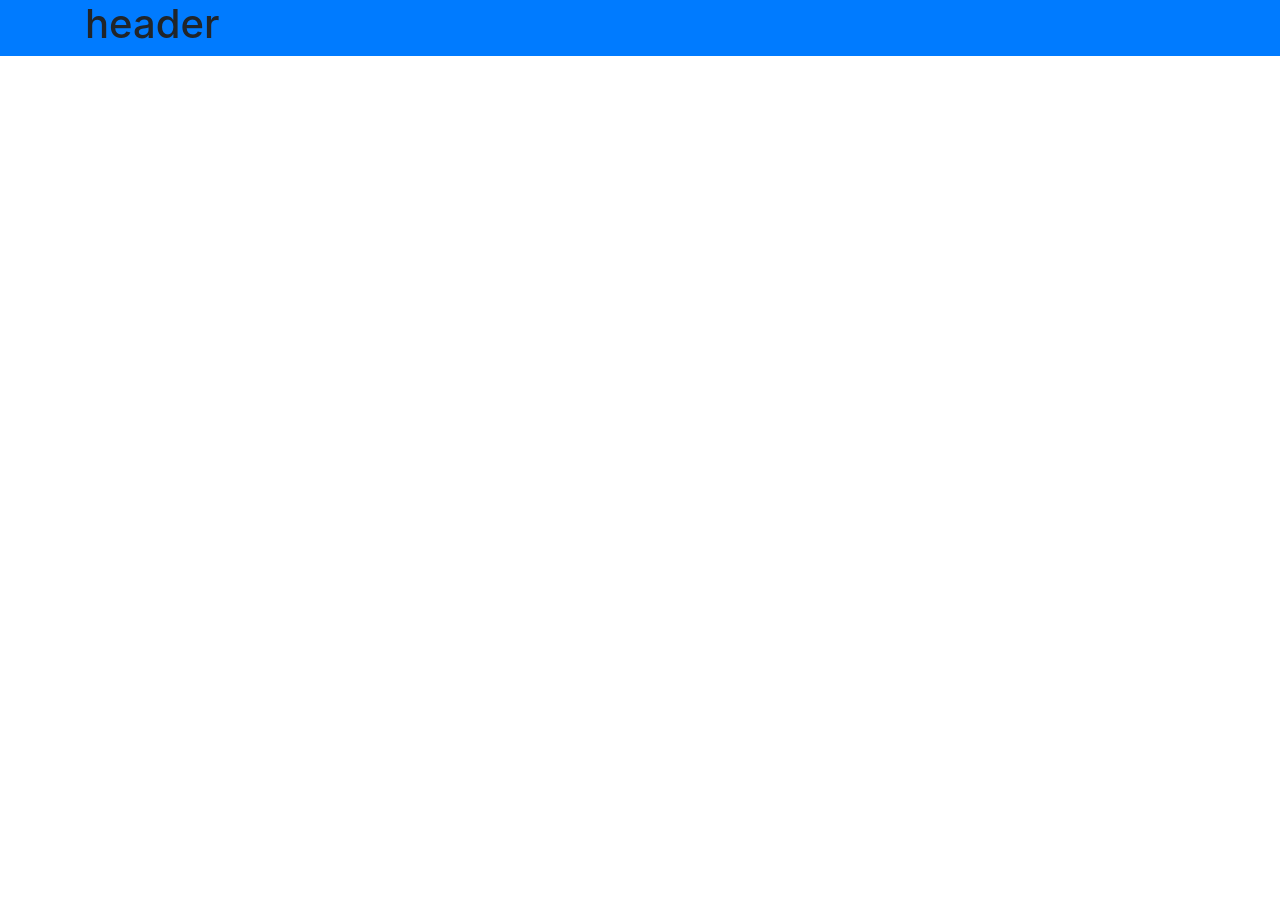
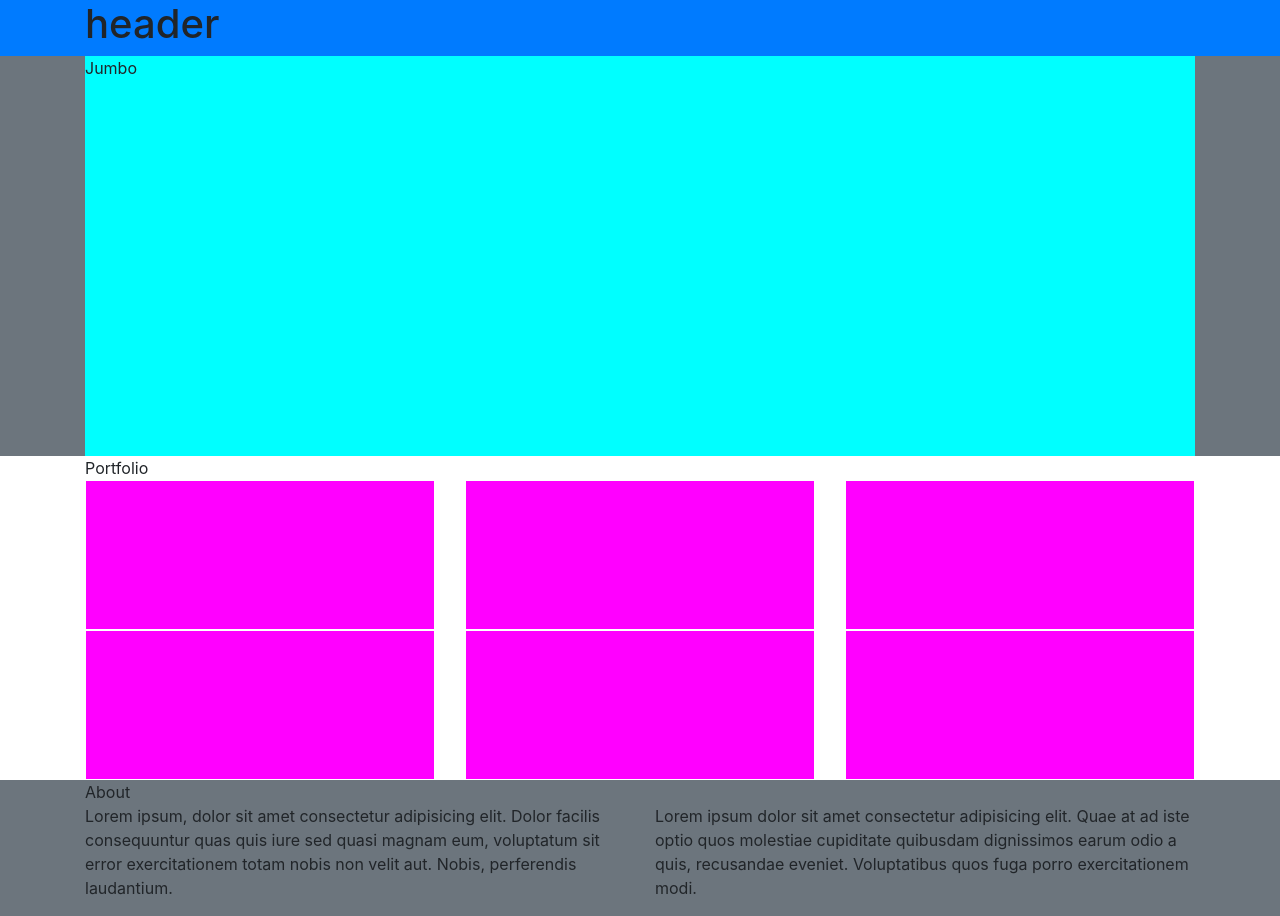
Before and after one commit to Daniel180402/html-css-bootstrap-freelancer, a plain HTML site: page index.html in a window 1280 px wide. Before the commit the page ends 800 px from the top, so only its background shows below. Drawn offline with nearby package versions, Linux system fonts and the light colour scheme.

Commit message:
added header/jumbotron/portfolio/about section

```diff
--- a/css/style.css
+++ b/css/style.css
@@ -1,3 +1,10 @@
-.my-header{
-    min-height: 80px;
+.my-jumbo{
+    min-height: 400px;
+    background-color: aqua;
 }
+
+.box-riempitore{
+    background-color: magenta;
+    height: 150px;
+    border: 1px solid white;
+}
--- a/index.html
+++ b/index.html
@@ -9,14 +9,73 @@
     <title>Bootstrap</title>
 </head>
 <body>
-    <main class="bg-primary">
-        <div class="container">
-            <div class="row">
-                <div class="col">
-                    <h1>header</h1>
+    <header>
+        <div class="container-fluid bg-primary">
+            <div class="container">
+                <div class="row">
+                    <div class="col">
+                        <h1>header</h1>
+                    </div>
                 </div>
             </div>
         </div>
+    </header>
+    <main>
+        <section>
+            <div class="container-fluid bg-secondary">
+                <div class="container">
+                    <div class="row">
+                        <div class="col">
+                            <div class="my-jumbo">Jumbo</div>
+                        </div>
+                    </div>
+                </div>
+            </div>
+        </section>
+        <section>
+            <div class="container">
+                <div class="row">
+                    <div class="col">Portfolio</div>
+                </div>
+                <div class="row">
+                    <div class="col-4">
+                        <div class="box-riempitore"></div>
+                    </div>
+                    <div class="col-4">
+                        <div class="box-riempitore"></div>
+                    </div>
+                    <div class="col-4">
+                        <div class="box-riempitore"></div>
+                    </div>
+                    <div class="col-4">
+                        <div class="box-riempitore"></div>
+                    </div>
+                    <div class="col-4">
+                        <div class="box-riempitore"></div>
+                    </div>
+                    <div class="col-4">
+                        <div class="box-riempitore"></div>
+                    </div>
+                </div>
+            </div>
+        </section>
+        <section>
+            <div class="container-fluid bg-secondary">
+                <div class="container">
+                    <div class="row">
+                        <div class="col">About</div>
+                    </div>
+                    <div class="row">
+                        <div class="col-6">
+                            <p>Lorem ipsum, dolor sit amet consectetur adipisicing elit. Dolor facilis consequuntur quas quis iure sed quasi magnam eum, voluptatum sit error exercitationem totam nobis non velit aut. Nobis, perferendis laudantium.</p>
+                        </div>
+                        <div class="col-6">
+                            <p>Lorem ipsum dolor sit amet consectetur adipisicing elit. Quae at ad iste optio quos molestiae cupiditate quibusdam dignissimos earum odio a quis, recusandae eveniet. Voluptatibus quos fuga porro exercitationem modi.</p>
+                        </div>
+                    </div>
+                </div>
+            </div>
+        </section>
     </main>
 </body>
 </html>
```
